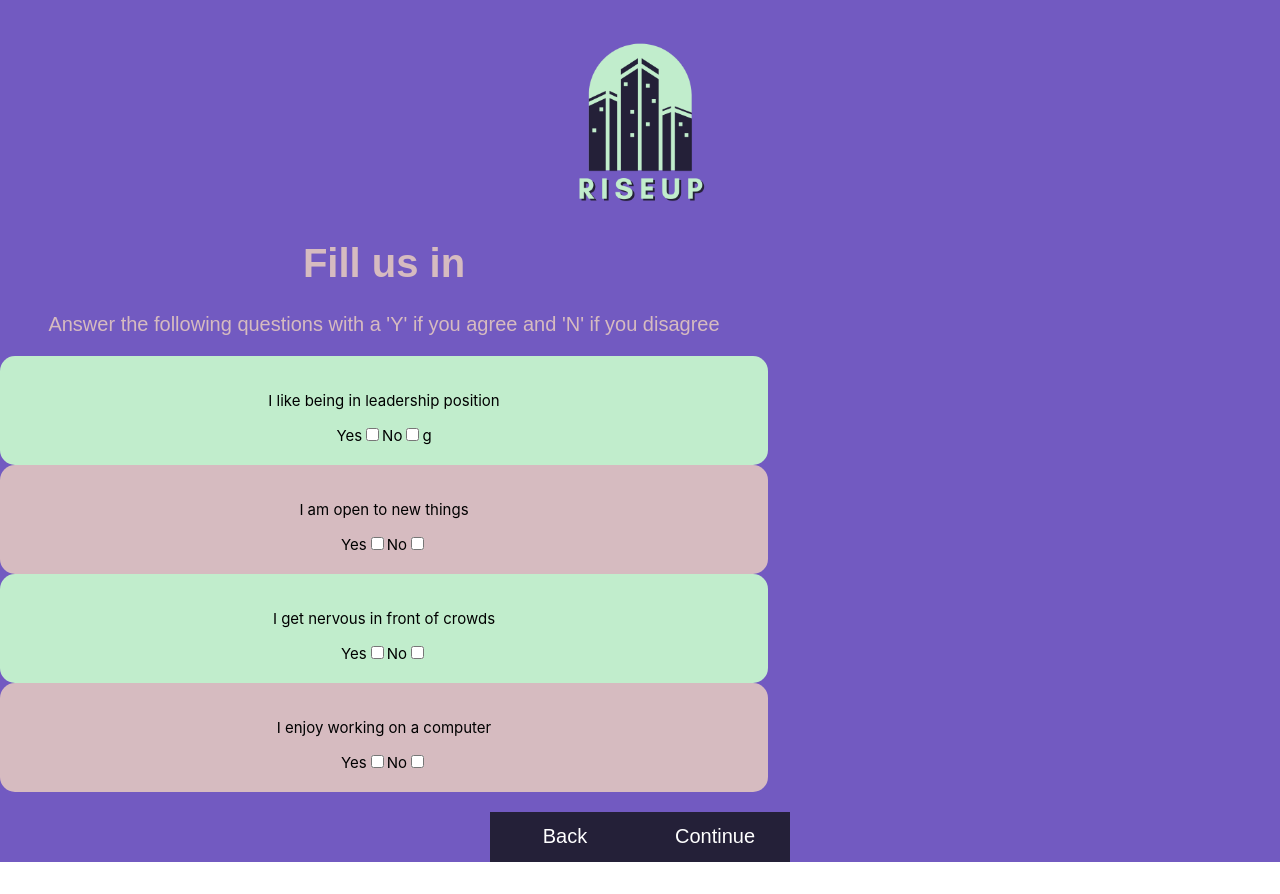
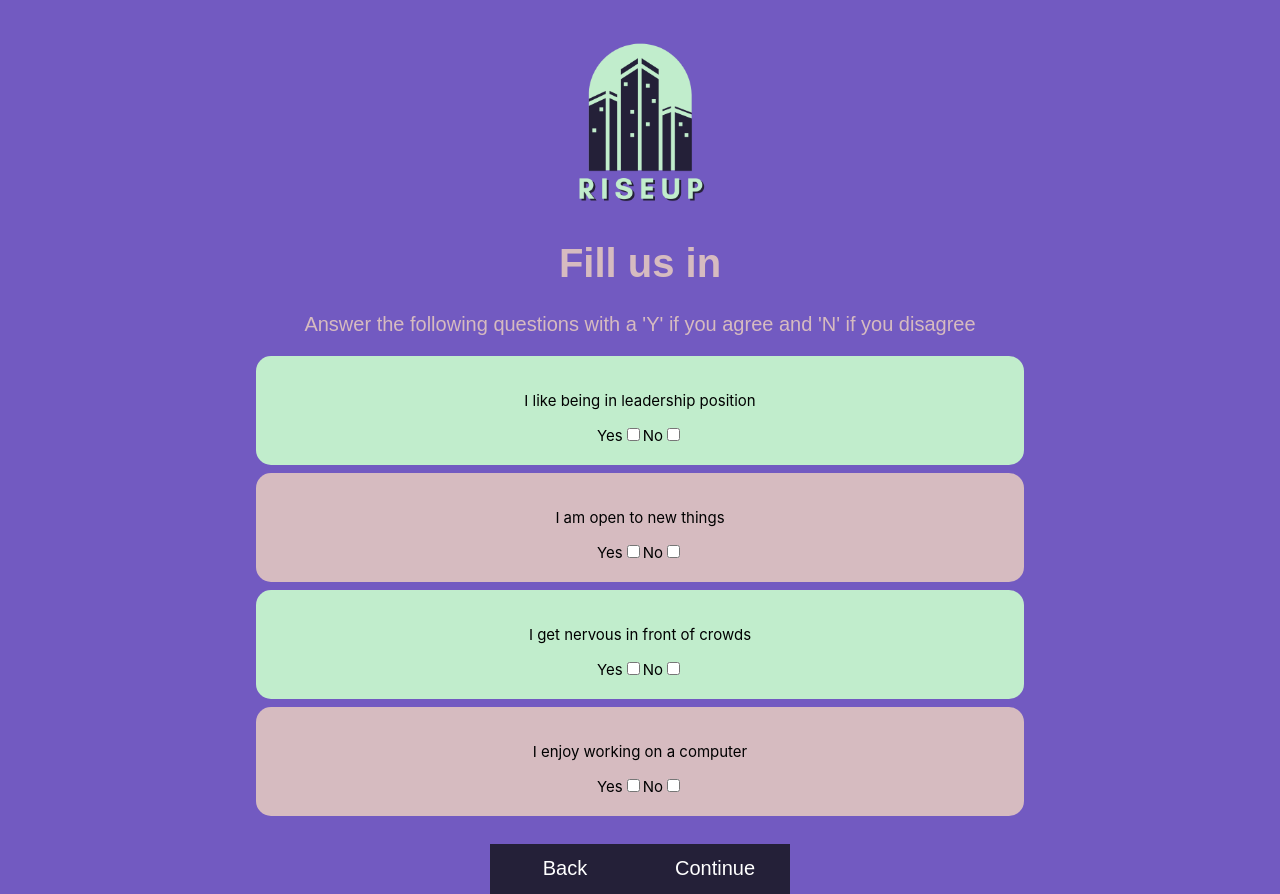
Before and after one commit to shanepat/RiseUp, a React (Create React App) app: page /Questionaire in a window 1280 px wide. Before the commit the page ends 862 px from the top, so only its background shows below. Built offline with nearby package versions, Linux system fonts and the light colour scheme.

Commit message:
Finishing questionnaire

```diff
--- a/src/components/JobBoard.js
+++ b/src/components/JobBoard.js
@@ -2,6 +2,7 @@ import React from 'react'
 import { useNavigate } from 'react-router-dom'
 
 import './JobBoard.css'
+import icon from '../riseup1.png'
 
 export const JobBoard = () => {
   const navigate = useNavigate();
--- a/src/components/Questionaire.css
+++ b/src/components/Questionaire.css
@@ -33,6 +33,7 @@
     width: 60vw;
     padding-top: 2.5vh;
     padding-bottom: 2.5vh;
+    margin-bottom: 1vh;
     border-radius: 15px;
     border-radius: 15px 15px 15px 15px;
     text-align: center;
@@ -47,6 +48,7 @@
     width: 60vw;
     padding-top: 2.5vh;
     padding-bottom: 2.5vh;
+    margin-bottom: 1vh;
     border-radius: 15px;
     border-radius: 15px 15px 15px 15px;
     text-align: center;
@@ -77,6 +79,11 @@
     text-align: center;
  }
 
+ #center{
+   width: 60%;
+   margin: 0 auto;
+ }
+
  #body {
    background-color: #725ac1;
    text-align: center;
--- a/src/components/Questionaire.js
+++ b/src/components/Questionaire.js
@@ -14,7 +14,7 @@ export const Questionaire = () => {
         <br />
         <img id="icon" src={icon} />
       </div>
-      <div>
+      <div id="center">
       <div id="title" data-aos="zoom-in-up" data-aos-delay="200">
         <h1>Fill us in</h1>
         <p>
@@ -26,7 +26,7 @@ export const Questionaire = () => {
         <label for="fname">Yes</label>
         <input type="checkbox" id="y1" name="y1" />
         <label for="fname">No</label>
-        <input type="checkbox" id="n1" name="n1" />g
+        <input type="checkbox" id="n1" name="n1" />
       </div>
       <div class="question2" data-aos="zoom-in-up" data-aos-delay="600">
         <p>I am open to new things</p>
```
